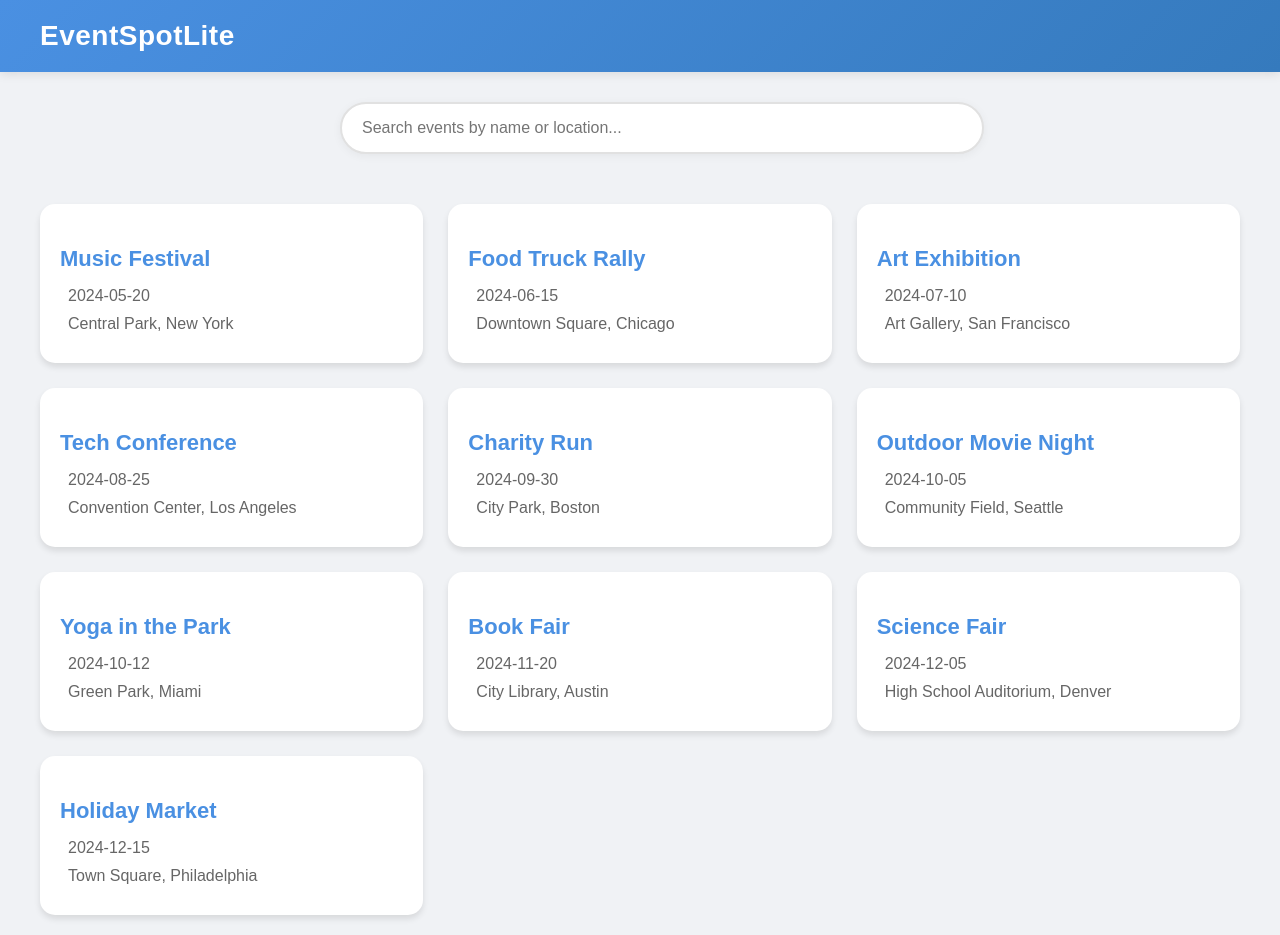
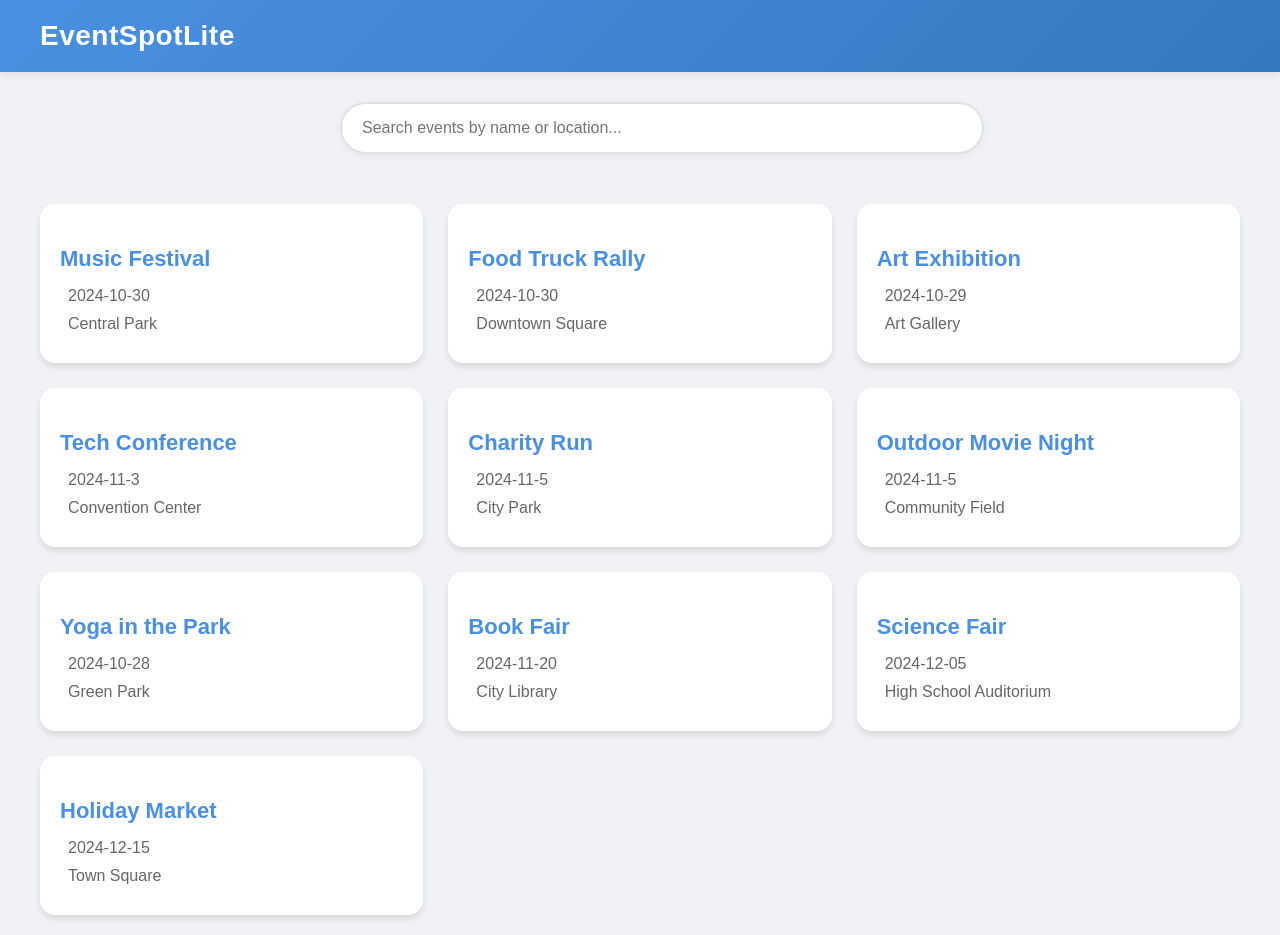
Before and after one commit to Kalpana2105/eventspot, a React (Create React App) app: page / in a window 1280 px wide. Built offline with nearby package versions, Linux system fonts and the light colour scheme.

Commit message:
Update mockData.js

```diff
--- a/src/mockData.js
+++ b/src/mockData.js
@@ -2,56 +2,56 @@ export const events = [
     {
       id: 1,
       name: "Music Festival",
-      date: "2024-05-20",
-      location: "Central Park, New York",
+      date: "2024-10-30",
+      location: "Central Park",
       description: "Join us for a day of music and fun!",
       image: "https://example.com/music-festival.jpg"
     },
     {
       id: 2,
       name: "Food Truck Rally",
-      date: "2024-06-15",
-      location: "Downtown Square, Chicago",
+      date: "2024-10-30",
+      location: "Downtown Square",
       description: "Taste the best food trucks in the city.",
       image: "https://example.com/food-truck-rally.jpg"
     },
     {
       id: 3,
       name: "Art Exhibition",
-      date: "2024-07-10",
-      location: "Art Gallery, San Francisco",
+      date: "2024-10-29",
+      location: "Art Gallery",
       description: "Explore contemporary art from local artists.",
       image: "https://example.com/art-exhibition.jpg"
     },
     {
       id: 4,
       name: "Tech Conference",
-      date: "2024-08-25",
-      location: "Convention Center, Los Angeles",
+      date: "2024-11-3",
+      location: "Convention Center",
       description: "Learn about the latest in technology and innovation.",
       image: "https://example.com/tech-conference.jpg"
     },
     {
       id: 5,
       name: "Charity Run",
-      date: "2024-09-30",
-      location: "City Park, Boston",
+      date: "2024-11-5",
+      location: "City Park",
       description: "Run for a cause and help raise funds for charity.",
       image: "https://example.com/charity-run.jpg"
     },
     {
       id: 6,
       name: "Outdoor Movie Night",
-      date: "2024-10-05",
-      location: "Community Field, Seattle",
+      date: "2024-11-5",
+      location: "Community Field",
       description: "Enjoy a classic movie under the stars.",
       image: "https://example.com/outdoor-movie-night.jpg"
     },
     {
       id: 7,
       name: "Yoga in the Park",
-      date: "2024-10-12",
-      location: "Green Park, Miami",
+      date: "2024-10-28",
+      location: "Green Park",
       description: "Relax and rejuvenate with yoga sessions in nature.",
       image: "https://example.com/yoga-in-the-park.jpg"
     },
@@ -59,7 +59,7 @@ export const events = [
       id: 8,
       name: "Book Fair",
       date: "2024-11-20",
-      location: "City Library, Austin",
+      location: "City Library",
       description: "Discover new books and meet your favorite authors.",
       image: "https://example.com/book-fair.jpg"
     },
@@ -67,7 +67,7 @@ export const events = [
       id: 9,
       name: "Science Fair",
       date: "2024-12-05",
-      location: "High School Auditorium, Denver",
+      location: "High School Auditorium",
       description: "Showcasing innovative science projects from students.",
       image: "https://example.com/science-fair.jpg"
     },
@@ -75,7 +75,7 @@ export const events = [
       id: 10,
       name: "Holiday Market",
       date: "2024-12-15",
-      location: "Town Square, Philadelphia",
+      location: "Town Square",
       description: "Shop for unique gifts and enjoy festive activities.",
       image: "https://example.com/holiday-market.jpg"
     }
```
